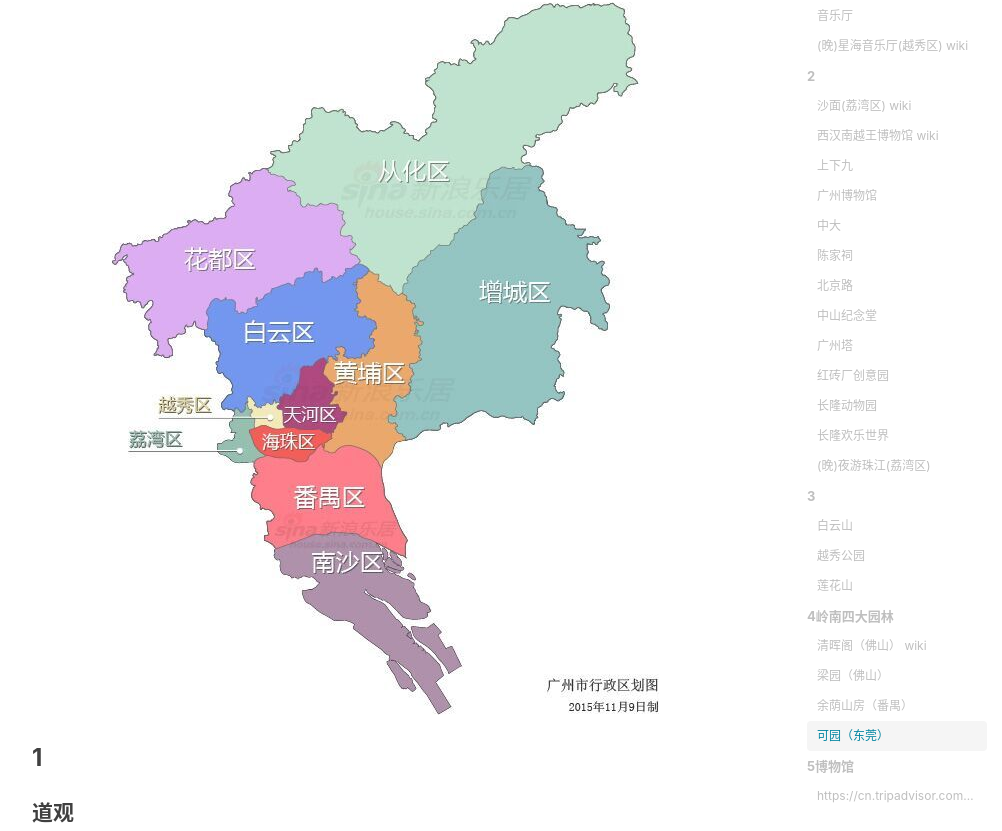
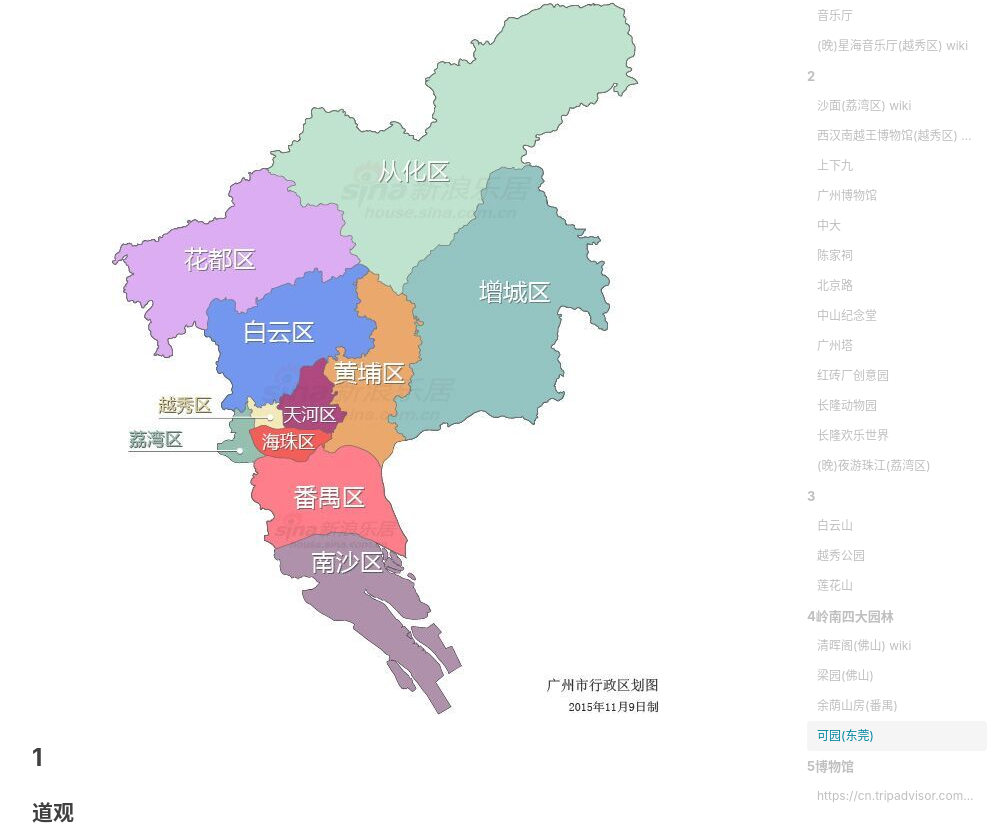
Before and after one commit to anchor2017/anchor2017.github.io, a Jekyll site: the page built from _posts/2019-03-26-In-Guangzhou-2019.md, in a window 1280 px wide and 1400 px high, scrolled down 880 px. Shown: the part 448-1279 px from the top of the window, without its empty margins (233-1235 px from the left). Built offline with Jekyll 4.4.1, drawn with Linux system fonts in a browser that asks for light colours; nearby versions of some CDN libraries; comment, search, counter and statistics services are not loaded; some of the changed text lies outside the part shown.

Commit message:
Update 2019-03-26-In-Guangzhou-2019.md

```diff
--- a/_posts/2019-03-26-In-Guangzhou-2019.md
+++ b/_posts/2019-03-26-In-Guangzhou-2019.md
@@ -38,7 +38,7 @@ mermaid: true
 
 ### 2
 #### [沙面(荔湾区)](https://baike.baidu.com/item/沙面) [wiki](https://zh.m.wikipedia.org/wiki/沙面岛)
-#### [西汉南越王博物馆](https://baike.baidu.com/item/西汉南越王博物馆) [wiki](https://zh.m.wikipedia.org/wiki/西汉南越王博物馆)
+#### [西汉南越王博物馆(越秀区)](https://baike.baidu.com/item/西汉南越王博物馆) [wiki](https://zh.m.wikipedia.org/wiki/西汉南越王博物馆)
 #### 上下九
 #### 广州博物馆
 #### 中大
@@ -57,10 +57,10 @@ mermaid: true
 #### 莲花山
 
 ### 4[岭南四大园林](https://baike.baidu.com/item/岭南四大园林/7277633?fromtitle=广东四大名园&fromid=5912923)
-#### [清晖阁（佛山）](https://baike.baidu.com/item/清晖园) [wiki](https://zh.m.wikipedia.org/wiki/清晖园)
-#### 梁园（佛山）
-#### 余荫山房（番禺）
-#### 可园（东莞）
+#### [清晖阁(佛山)](https://baike.baidu.com/item/清晖园) [wiki](https://zh.m.wikipedia.org/wiki/清晖园)
+#### 梁园(佛山)
+#### 余荫山房(番禺)
+#### 可园(东莞)
 
 ### 5[博物馆](https://zh.m.wikipedia.org/wiki/广州博物馆列表)
 #### [https://cn.tripadvisor.com/Attractions-g298555-Activities-c49-Guangzhou_Guangdong.html](https://cn.tripadvisor.com/Attractions-g298555-Activities-c49-Guangzhou_Guangdong.html)
```
